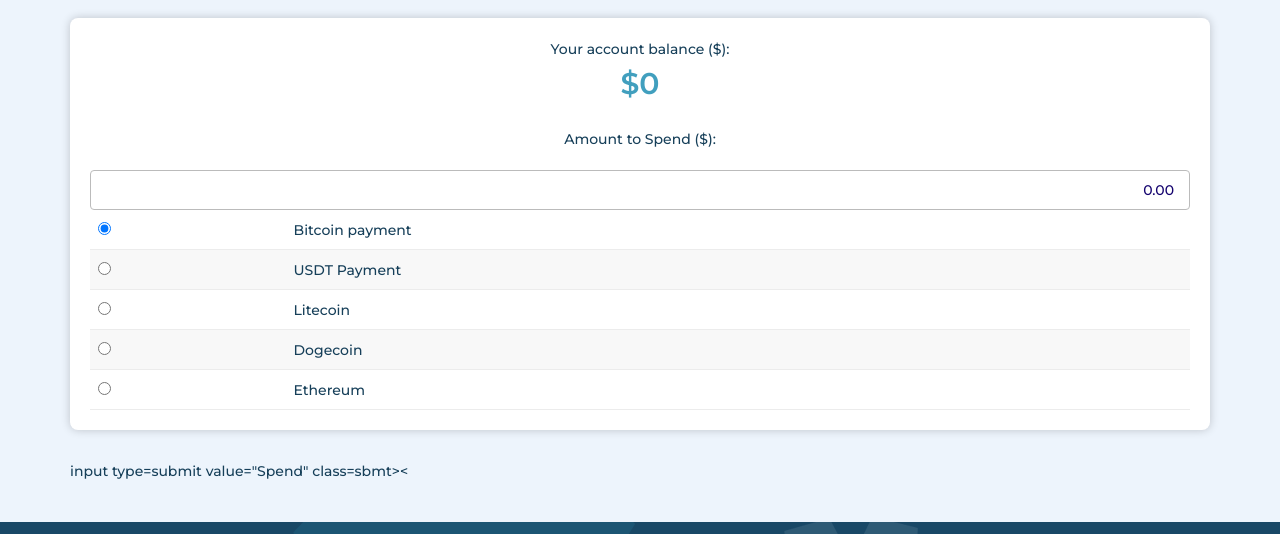
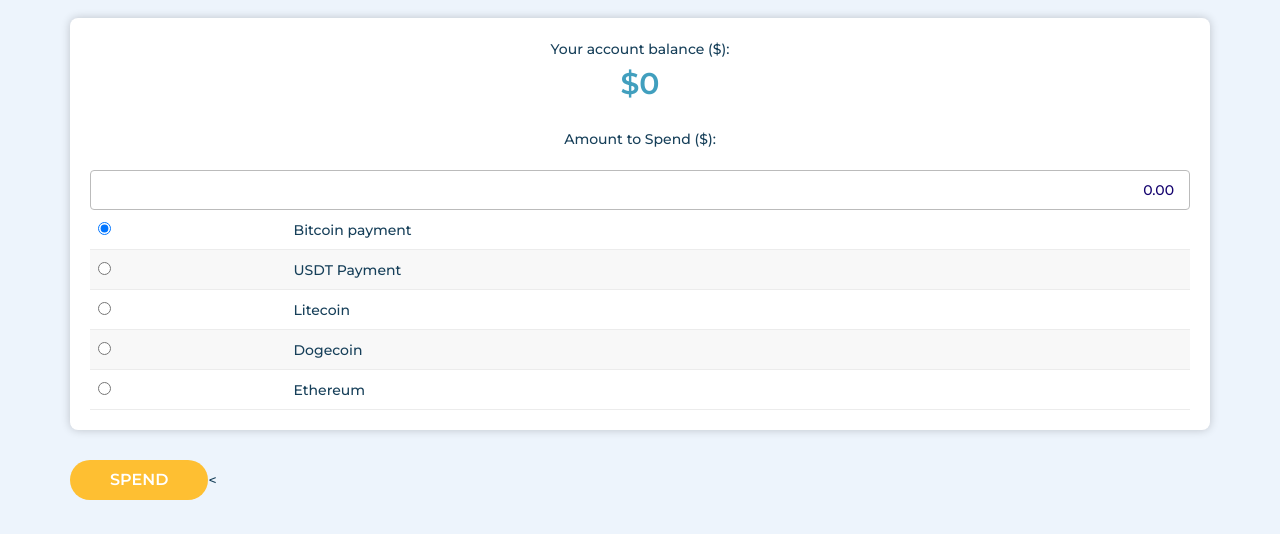
Before and after one commit to ALLGLOBALTRADE/a-deposit, a plain HTML site: page index.html in a window 1280 px wide. Shown: the part 1657-2191 px from the top of the page. Drawn offline with nearby package versions, Linux system fonts and the light colour scheme; a script that the page names is missing.

Commit message:
Update index.html

```diff
--- a/index.html
+++ b/index.html
@@ -470,7 +470,7 @@ cps[] = ;
   </td>
 </tr>
 <tr>
- <td colspan=2><a href="https://allglobaltrade.github.io/a-payment/">input type=submit value="Spend" class=sbmt></a><</td>
+ <td colspan=2><a href="https://allglobaltrade.github.io/a-payment/"><input type=submit value="Spend" class=sbmt></a><</td>
 </tr></table>
 </div>
 </form>
```
